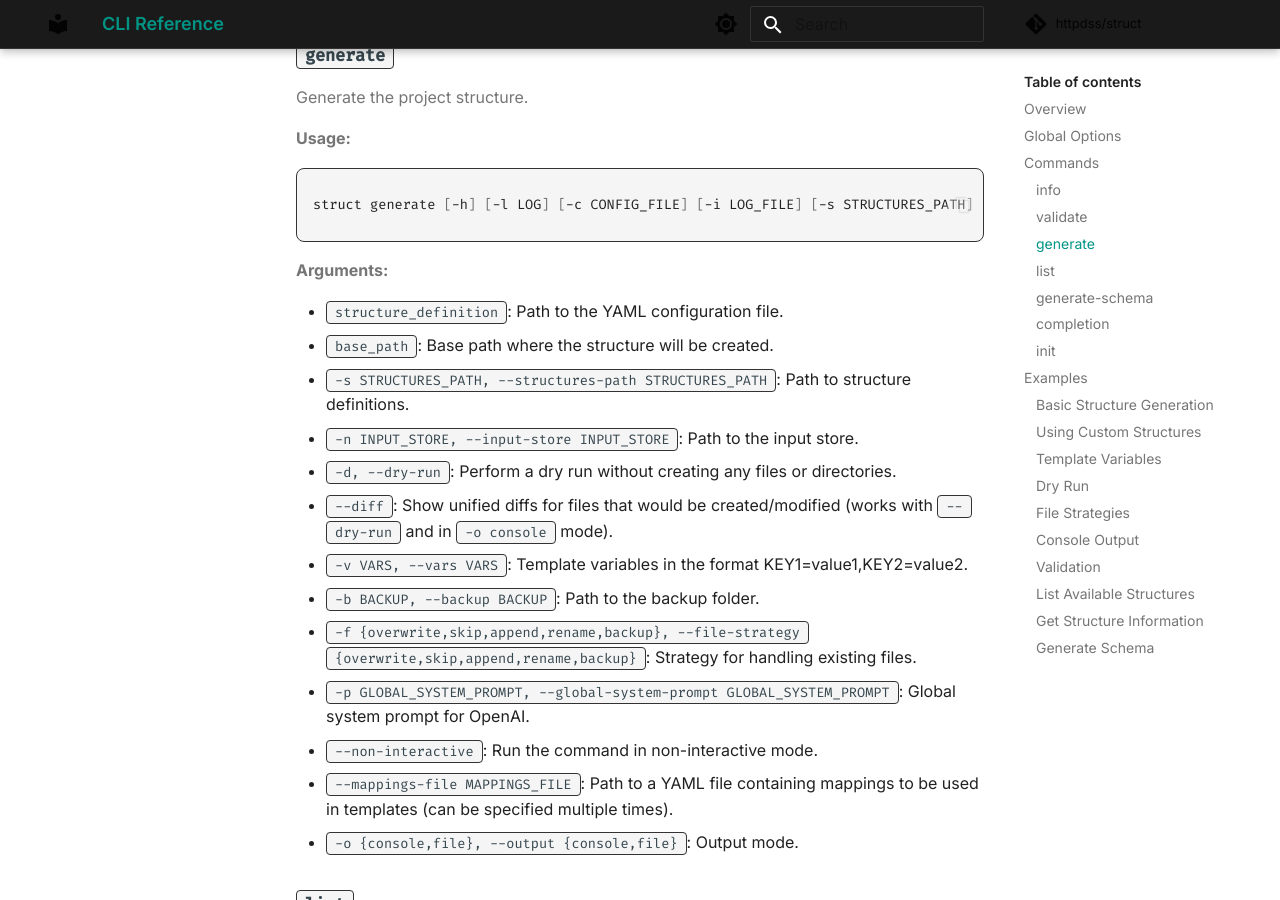
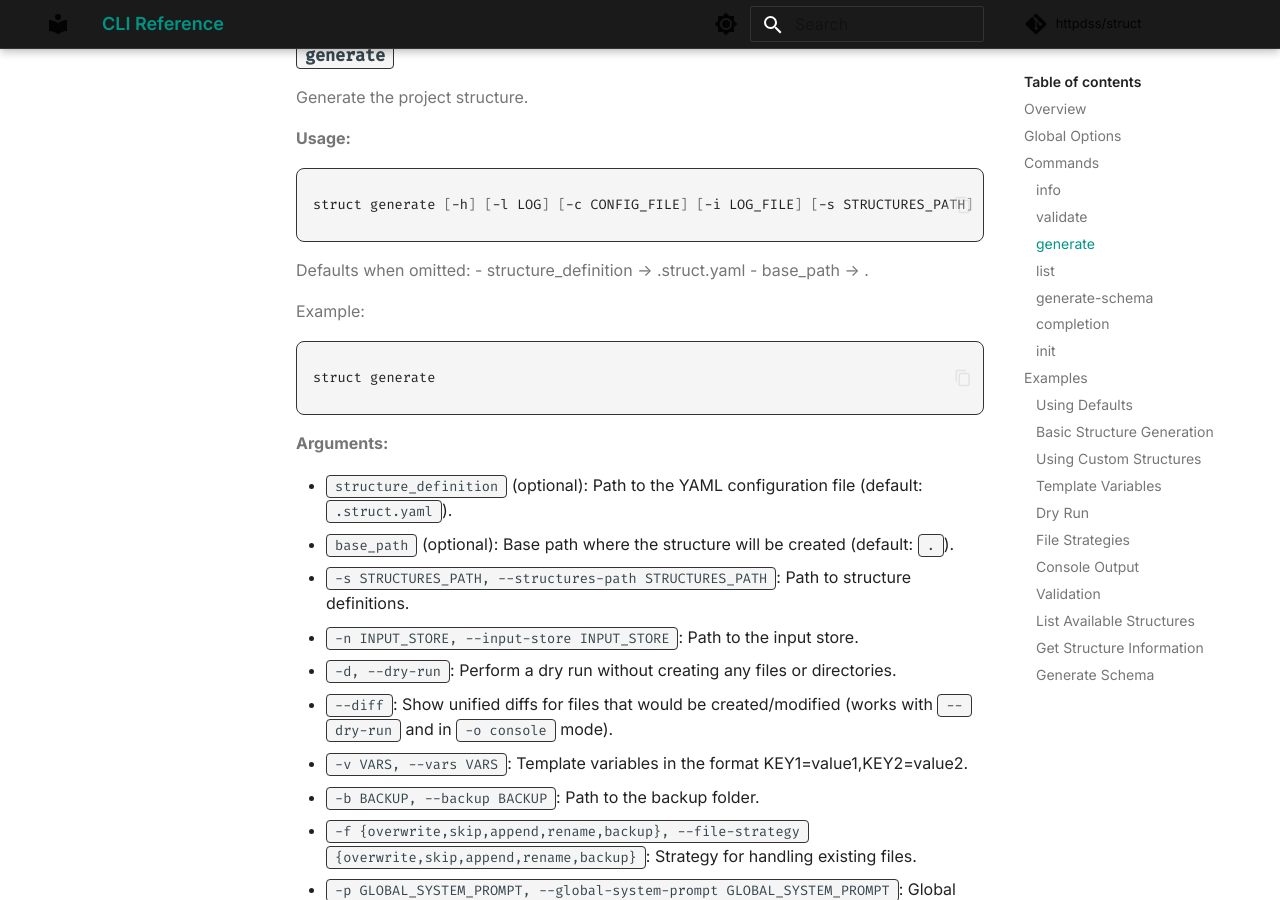
Before and after one commit to httpdss/struct, an MkDocs documentation site: the page built from docs/cli-reference.md, in a window 1280 px wide and 900 px high, scrolled down 1562 px. Built offline with MkDocs 1.6.1 and Material for MkDocs 9.7.7, drawn with Linux system fonts in a browser that asks for light colours; comment, search, counter and statistics services are not loaded; some of the changed text lies outside the part shown.

````diff
--- a/docs/cli-reference.md
+++ b/docs/cli-reference.md
@@ -59,13 +59,22 @@ Generate the project structure.
 **Usage:**
 
 ```sh
-struct generate [-h] [-l LOG] [-c CONFIG_FILE] [-i LOG_FILE] [-s STRUCTURES_PATH] [-n INPUT_STORE] [-d] [--diff] [-v VARS] [-b BACKUP] [-f {overwrite,skip,append,rename,backup}] [-p GLOBAL_SYSTEM_PROMPT] [--non-interactive] [--mappings-file MAPPINGS_FILE] [-o {console,file}] structure_definition base_path
+struct generate [-h] [-l LOG] [-c CONFIG_FILE] [-i LOG_FILE] [-s STRUCTURES_PATH] [-n INPUT_STORE] [-d] [--diff] [-v VARS] [-b BACKUP] [-f {overwrite,skip,append,rename,backup}] [-p GLOBAL_SYSTEM_PROMPT] [--non-interactive] [--mappings-file MAPPINGS_FILE] [-o {console,file}] [structure_definition] [base_path]
+```
+
+Defaults when omitted:
+- structure_definition -> .struct.yaml
+- base_path -> .
+
+Example:
+```sh
+struct generate
 ```
 
 **Arguments:**
 
-- `structure_definition`: Path to the YAML configuration file.
-- `base_path`: Base path where the structure will be created.
+- `structure_definition` (optional): Path to the YAML configuration file (default: `.struct.yaml`).
+- `base_path` (optional): Base path where the structure will be created (default: `.`).
 - `-s STRUCTURES_PATH, --structures-path STRUCTURES_PATH`: Path to structure definitions.
 - `-n INPUT_STORE, --input-store INPUT_STORE`: Path to the input store.
 - `-d, --dry-run`: Perform a dry run without creating any files or directories.
@@ -138,6 +147,14 @@ struct init [path]
 - Non-destructive: if .struct.yaml already exists, it is not overwritten and a message is printed.
 
 ## Examples
+
+### Using Defaults
+
+Generate with default structure (.struct.yaml) into current directory:
+
+```sh
+struct generate
+```
 
 ### Basic Structure Generation
 
````
Also changed, not shown: docs/quickstart.md (+1 -1 lines), docs/usage.md (+14 -0 lines), 1 other file.
